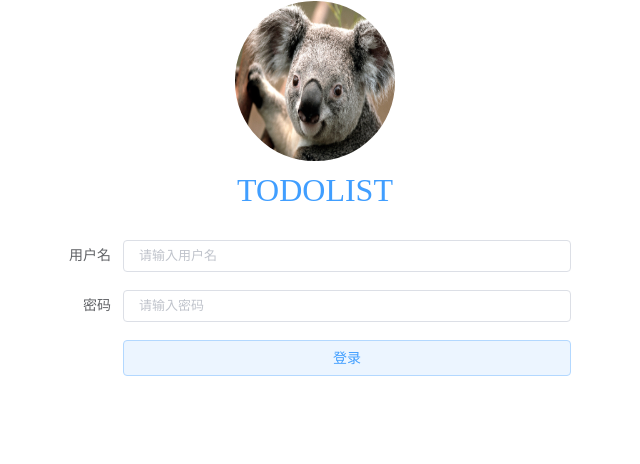
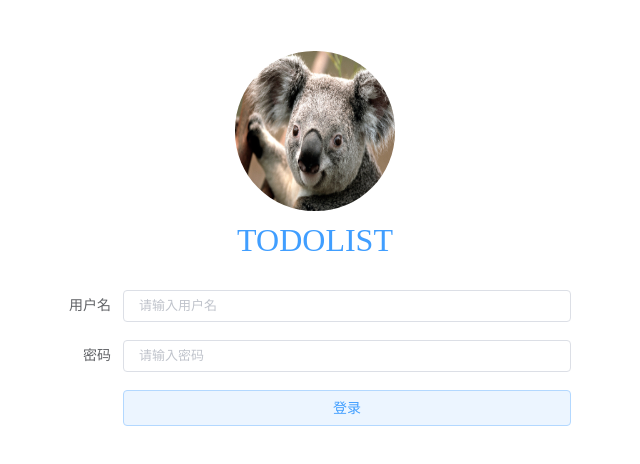
Before and after one commit to ssly/task, a Vue app: page /#/ in a window 1280 px wide. Shown: the top 464 px of the page, without its empty margins (325-965 px from the left). Built offline with nearby package versions, Linux system fonts and the light colour scheme.

Commit message:
坐标面板内，不展示已完成

```diff
--- a/src/App.vue
+++ b/src/App.vue
@@ -44,11 +44,15 @@ body {
   height: 100%;
 }
 header {
+  position: relative;
+  margin-bottom: -50px;
   width: 100%;
   height: 50px;
 }
 section {
+  box-sizing: border-box;
   height: 100%;
+  padding-top: 50px;
 }
 .full-height {
   height: 100%;
--- a/src/components/Axis.vue
+++ b/src/components/Axis.vue
@@ -6,7 +6,7 @@
           @drop="e => handleDrop(e, { important: row, emergency: col })">
 
             <span class="tag-container"
-              v-if="el.important == row && el.emergency == col"
+              v-if="!el.endTime && el.important == row && el.emergency == col"
               v-for="(el, i) in taskList" :key="i"
               draggable="true"
               @dragstart="e => handleDragStart(e, el)">
```
